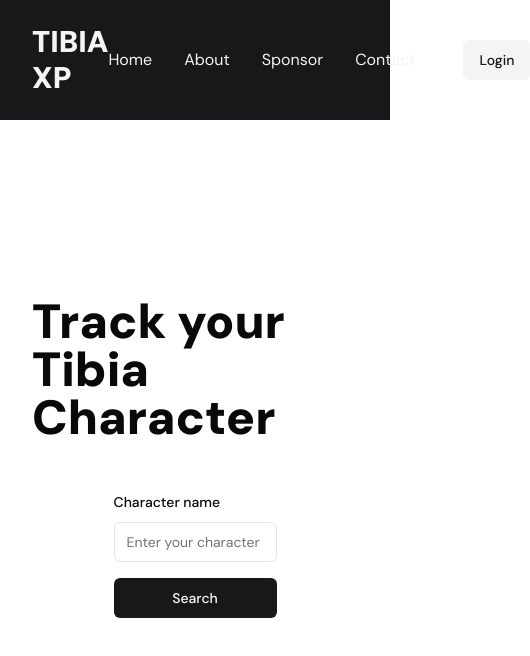
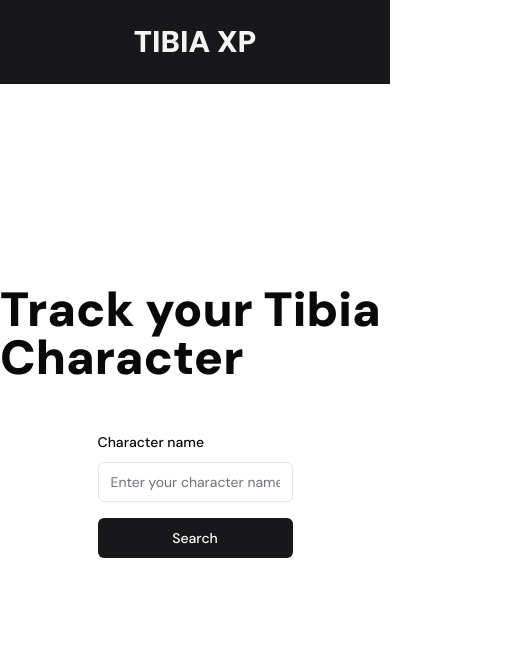
Before and after one commit to gitlherme/tibiarise, a Next.js app: page / in a window 390 px wide. Shown: the top 656 px of the page, 530 px wide, since content can reach past the window. Built offline with nearby package versions, Linux system fonts and the light colour scheme.

Commit message:
fix: adjust mobile version

```diff
--- a/src/app/character/[name]/page.tsx
+++ b/src/app/character/[name]/page.tsx
@@ -14,8 +14,8 @@
   return (
     <HydrationBoundary state={dehydrate(queryClient)}>
       <Suspense>
-        <div className="container mx-auto mt-14">
-          <div className="grid grid-cols-2 gap-4">
+        <div className="mt-14 px-4 md:px-0">
+          <div className="grid md:grid-cols-2 gap-4">
             <CharacterInformation />
             <ProgressLog />
           </div>
--- a/src/app/layout.tsx
+++ b/src/app/layout.tsx
@@ -1,8 +1,6 @@
 "use client";
 import { DM_Sans } from "next/font/google";
 import "./globals.css";
-import { QueryClientProvider } from "@tanstack/react-query";
-import { queryClient } from "@/lib/react-query";
 import { Header } from "@/components/header/header";
 import Providers from "@/components/utils/providers";
 
@@ -18,7 +16,7 @@
       <body className={DMSans.className}>
         <Providers>
           <Header />
-          <main className="container mx-auto">{children}</main>
+          <main className="md:container mx-auto">{children}</main>
         </Providers>
       </body>
     </html>
--- a/src/components/characters/character-information.tsx
+++ b/src/components/characters/character-information.tsx
@@ -40,7 +40,7 @@
         </div>
       </CardHeader>
       <CardContent className="grid gap-6">
-        <div className="flex justify-between">
+        <div className="flex flex-col md:flex-row md:justify-between">
           <div className="grid gap-2">
             <div className="text-sm font-medium">Level</div>
             <div className="text-4xl font-bold">
--- a/src/components/header/header.tsx
+++ b/src/components/header/header.tsx
@@ -3,12 +3,12 @@
 
 export const Header = () => (
   <div className="bg-secondary-foreground">
-    <div className="flex justify-between container mx-auto py-6 items-center">
+    <div className="flex justify-center md:justify-between container mx-auto py-6 items-center">
       <Link href="/" className="block text-secondary">
         <span className="block text-3xl font-black">TIBIA XP</span>
       </Link>
 
-      <div className="flex items-center gap-12">
+      <div className="hidden md:flex items-center gap-12">
         <ul className="flex gap-8 text-secondary">
           <li>Home</li>
           <li>About</li>
```
